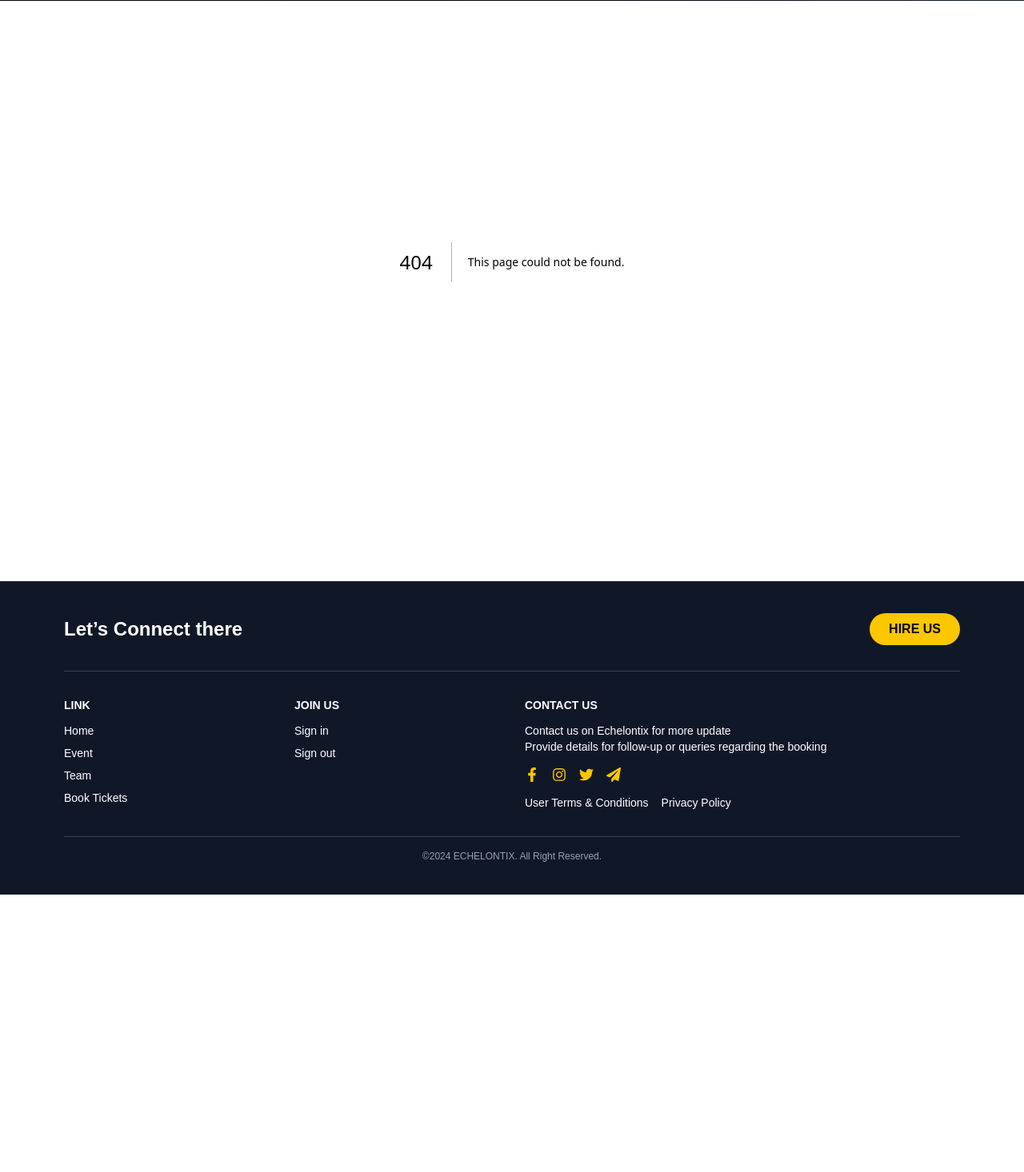
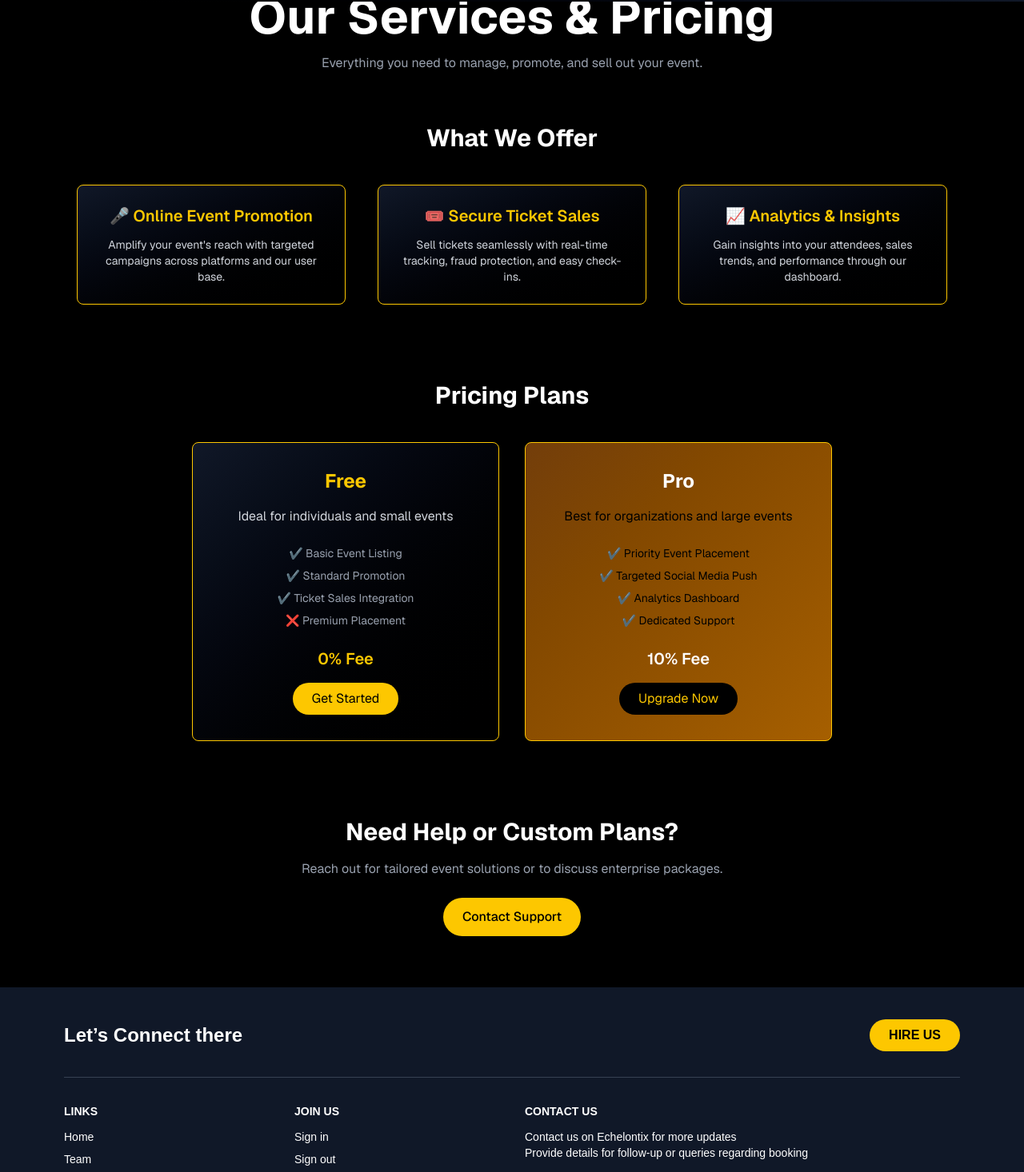
Before and after one commit to Samdav2/echelontix, a Next.js app: page /pricing in a window 1280 px wide. Before the commit this address had no page. Shown: the part 73-1539 px from the top of the page at 80% size. Before the commit the page ends 1192 px from the top, so only its background shows below. Built offline with nearby package versions, Linux system fonts and the light colour scheme.

Commit message:
added price page

```diff
--- a/src/app/auth/signup/page.tsx
+++ b/src/app/auth/signup/page.tsx
@@ -1,7 +1,31 @@
 'use client';
 
-import React, { useState } from 'react';
+import React, { useState, useEffect } from 'react';
+import { useRouter } from 'next/navigation';
 import { Eye, EyeOff } from 'lucide-react';
+
+const router = useRouter();
+const [role, setRole] = useState<string | null>(null);
+
+useEffect(() => {
+  const storedRole = localStorage.getItem('selectedRole');
+  if (storedRole) {
+    setRole(storedRole);
+  }
+}, []);
+
+const handleSubmit = (e: React.FormEvent) => {
+  e.preventDefault();
+
+  // Simulate account creation success
+  if (role === 'organizer') {
+    router.push('/organizer-dashboard');
+  } else if (role === 'attendee') {
+    router.push('/attendee-dashboard');
+  } else {
+    router.push('/dashboard'); // fallback or default
+  }
+};
 
 
 const SignUpPage: React.FC = () => {
@@ -40,7 +64,7 @@ const SignUpPage: React.FC = () => {
         </h3>
 
         {/* Form */}
-        <form className="space-y-4">
+        <form className="space-y-4 onSubmit={handleSubmit}">
           {/* First Name */}
           <input
             type="text"
--- /dev/null
+++ b/src/app/pricing/page.tsx
@@ -0,0 +1,99 @@
+"use client";
+
+import React from "react";
+
+const PricingPage = () => {
+  return (
+    <main className="bg-black text-white font-sans min-h-screen px-6 py-16 lg:px-24">
+      {/* Header */}
+      <section className="text-center mb-16">
+        <h1 className="text-4xl md:text-6xl font-bold">Our Services & Pricing</h1>
+        <p className="text-gray-400 mt-4 max-w-xl mx-auto">
+          Everything you need to manage, promote, and sell out your event.
+        </p>
+      </section>
+
+      {/* Services Section */}
+      <section className="mb-24">
+        <h2 className="text-3xl font-bold text-center mb-10">What We Offer</h2>
+        <div className="grid md:grid-cols-3 gap-10">
+          {/* Service 1 */}
+          <div className="border border-yellow-400 rounded-lg p-6 text-center bg-gradient-to-br from-gray-900 to-black hover:scale-105 transition">
+            <h3 className="text-xl font-semibold text-yellow-400 mb-3">🎤 Online Event Promotion</h3>
+            <p className="text-gray-300 text-sm">
+              Amplify your event's reach with targeted campaigns across platforms and our user base.
+            </p>
+          </div>
+          {/* Service 2 */}
+          <div className="border border-yellow-400 rounded-lg p-6 text-center bg-gradient-to-br from-gray-900 to-black hover:scale-105 transition">
+            <h3 className="text-xl font-semibold text-yellow-400 mb-3">🎟️ Secure Ticket Sales</h3>
+            <p className="text-gray-300 text-sm">
+              Sell tickets seamlessly with real-time tracking, fraud protection, and easy check-ins.
+            </p>
+          </div>
+          {/* Service 3 */}
+          <div className="border border-yellow-400 rounded-lg p-6 text-center bg-gradient-to-br from-gray-900 to-black hover:scale-105 transition">
+            <h3 className="text-xl font-semibold text-yellow-400 mb-3">📈 Analytics & Insights</h3>
+            <p className="text-gray-300 text-sm">
+              Gain insights into your attendees, sales trends, and performance through our dashboard.
+            </p>
+          </div>
+        </div>
+      </section>
+
+      {/* Pricing Section */}
+      <section className="text-center mb-24">
+        <h2 className="text-3xl font-bold mb-10">Pricing Plans</h2>
+        <div className="flex flex-col md:flex-row justify-center gap-8">
+          {/* Free Plan */}
+          <div className="border border-yellow-400 rounded-lg p-8 text-center w-full max-w-sm bg-gradient-to-br from-gray-900 to-black hover:scale-105 transition">
+            <h3 className="text-2xl font-bold text-yellow-400 mb-4">Free</h3>
+            <p className="text-gray-300 mb-6">Ideal for individuals and small events</p>
+            <ul className="text-sm text-gray-400 space-y-2 mb-6">
+              <li>✔️ Basic Event Listing</li>
+              <li>✔️ Standard Promotion</li>
+              <li>✔️ Ticket Sales Integration</li>
+              <li>❌ Premium Placement</li>
+            </ul>
+            <p className="text-yellow-400 text-xl font-semibold mb-4">0% Fee</p>
+            <button className="bg-yellow-400 text-black px-6 py-2 rounded-full hover:bg-yellow-300 transition">
+              Get Started
+            </button>
+          </div>
+
+          {/* Pro Plan */}
+          <div className="border border-yellow-400 rounded-lg p-8 text-center w-full max-w-sm bg-gradient-to-br from-yellow-900 to-yellow-700 hover:scale-105 transition">
+            <h3 className="text-2xl font-bold text-white mb-4">Pro</h3>
+            <p className="text-black mb-6">Best for organizations and large events</p>
+            <ul className="text-sm text-black space-y-2 mb-6">
+              <li>✔️ Priority Event Placement</li>
+              <li>✔️ Targeted Social Media Push</li>
+              <li>✔️ Analytics Dashboard</li>
+              <li>✔️ Dedicated Support</li>
+            </ul>
+            <p className="text-white text-xl font-semibold mb-4">10% Fee</p>
+            <button className="bg-black text-yellow-400 px-6 py-2 rounded-full hover:bg-gray-800 transition">
+              Upgrade Now
+            </button>
+          </div>
+        </div>
+      </section>
+
+      {/* Contact Section */}
+      <section className="text-center max-w-2xl mx-auto">
+        <h2 className="text-3xl font-bold mb-4">Need Help or Custom Plans?</h2>
+        <p className="text-gray-400 mb-6">
+          Reach out for tailored event solutions or to discuss enterprise packages.
+        </p>
+        <a
+          href="mailto:support@echelontix.com"
+          className="inline-block bg-yellow-400 text-black px-6 py-3 rounded-full hover:bg-yellow-300 transition font-medium"
+        >
+          Contact Support
+        </a>
+      </section>
+    </main>
+  );
+};
+
+export default PricingPage;
--- a/src/component/Fotter.tsx
+++ b/src/component/Fotter.tsx
@@ -9,17 +9,16 @@ import {
   FaPaperPlane,
 } from "react-icons/fa";
 
-const Footer: React.FC = () => {
+const Footer = () => {
   const [isOpen, setIsOpen] = useState(false);
   const router = useRouter();
 
-  const signin = () => {
-    router.push("/auth/signin");
-  };
-
-  const home = () => {
-    router.push("/home");
-  };
+  const signin = () => router.push("/auth/signin");
+  const home = () => router.push("/home");
+  const explore = () => router.push("/explore");
+  const goToAbout = () => router.push("/about");
+  const pricing = () => router.push("/pricing");
+  const team = () => router.push("/team");
 
   return (
     <footer className="bg-gray-900 text-white py-10 px-6 md:px-20">
@@ -35,12 +34,12 @@ const Footer: React.FC = () => {
       <div className="grid grid-cols-1 sm:grid-cols-2 md:grid-cols-4 gap-8 text-sm">
         {/* Links */}
         <div>
-          <h3 className="font-semibold mb-3 uppercase">Link</h3>
+          <h3 className="font-semibold mb-3 uppercase">Links</h3>
           <ul className="space-y-2">
-            <li><a href="#" className="hover:underline">Home</a></li>
-            <li><a href="#" className="hover:underline">Event</a></li>
-            <li><a href="#" className="hover:underline">Team</a></li>
-            <li><a href="#" className="hover:underline">Book Tickets</a></li>
+            <li><button onClick={home} className="hover:underline">Home</button></li>
+            <li><button onClick={team} className="hover:underline">Team</button></li>
+            <li><button onClick={explore} className="hover:underline">Book Tickets</button></li>
+            <li><button onClick={pricing} className="hover:underline">Pricing</button></li>
           </ul>
         </div>
 
@@ -48,20 +47,16 @@ const Footer: React.FC = () => {
         <div>
           <h3 className="font-semibold mb-3 uppercase">Join Us</h3>
           <ul className="space-y-2">
-            <li>
-              <button onClick={signin} className="hover:underline">Sign in</button>
-            </li>
-
-            <li>
-              <button onClick={home} className="hover:underline">Sign out</button></li>
+            <li><button onClick={signin} className="hover:underline">Sign in</button></li>
+            <li><button onClick={home} className="hover:underline">Sign out</button></li>
           </ul>
         </div>
 
         {/* Contact Us */}
         <div className="md:col-span-2">
           <h3 className="font-semibold mb-3 uppercase">Contact Us</h3>
-          <p>Contact us on Echelontix for more update</p>
-          <p>Provide details for follow-up or queries regarding the booking</p>
+          <p>Contact us on Echelontix for more updates</p>
+          <p>Provide details for follow-up or queries regarding booking</p>
 
           <div className="flex gap-4 mt-4 text-yellow-400 text-lg">
             <a href="#"><FaFacebookF /></a>
@@ -84,7 +79,7 @@ const Footer: React.FC = () => {
       <hr className="border-gray-700 mt-8 mb-4" />
 
       <div className="text-center text-xs text-gray-400">
-        ©2024 ECHELONTIX. All Right Reserved.
+        ©2024 ECHELONTIX. All Rights Reserved.
       </div>
     </footer>
   );
--- a/src/component/Navbar.tsx
+++ b/src/component/Navbar.tsx
@@ -12,8 +12,9 @@ const Navbar = () => {
   const chooseRole = () => router.push("/choose-role");
 
   return (
-    <header className="absolute top-0 left-0 w-full z-50">
-      <nav className="bg-gradient-to-r from-black to-gray-900 text-white py-2 px-4">
+    <header className="absolute top-0 left-0 w-full z-50 ">
+      <nav className="bg-gradient-to-r from-black to-gray-900 text-white py-2 px-4 border-b border-yellow-400 md:border-b-transparent">
+
         <div className="max-w-screen-2xl mx-auto flex items-center justify-between">
 
           {/* Hamburger Button */}
```
